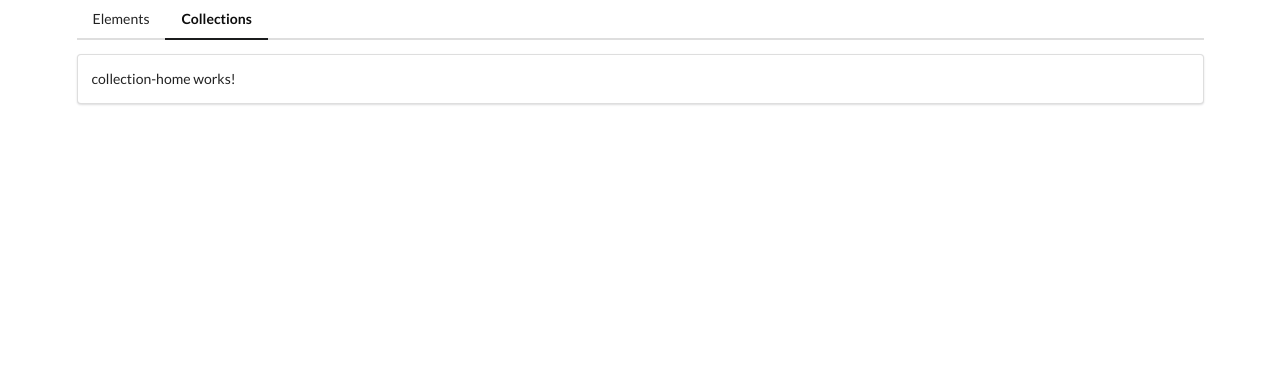
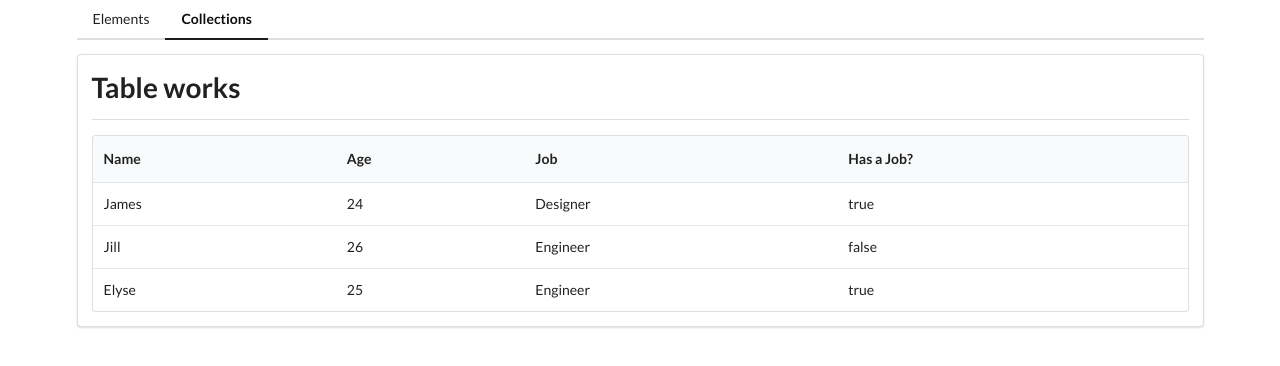
Before and after one commit to shashankdkte/ang_gri_comps, an Angular app: page /collections in a window 1280 px wide. Shown: the top 366 px of the page. Built offline with nearby package versions, Linux system fonts and the light colour scheme.

Commit message:
added table component

```diff
--- a/src/app/collections/collection-home/collection-home.component.html
+++ b/src/app/collections/collection-home/collection-home.component.html
@@ -1 +1,2 @@
-<p>collection-home works!</p>
+<app-divider>Table works</app-divider>
+<app-table class="striped celled" [data]="data" [headers]="headers"></app-table>
--- a/src/app/collections/collection-home/collection-home.component.ts
+++ b/src/app/collections/collection-home/collection-home.component.ts
@@ -3,8 +3,18 @@
 @Component({
   selector: 'app-collection-home',
   templateUrl: './collection-home.component.html',
-  styleUrls: ['./collection-home.component.css']
+  styleUrls: ['./collection-home.component.css'],
 })
 export class CollectionHomeComponent {
-
+  data = [
+    { name: 'James', age: 24, job: 'Designer', employed: true },
+    { name: 'Jill', age: 26, job: 'Engineer', employed: false },
+    { name: 'Elyse', age: 25, job: 'Engineer', employed: true },
+  ];
+  headers = [
+    { key: 'name', label: 'Name' },
+    { key: 'age', label: 'Age' },
+    { key: 'job', label: 'Job' },
+    { key: 'employed', label: 'Has a Job?' },
+  ];
 }
--- /dev/null
+++ b/src/app/collections/table/table.component.html
@@ -0,0 +1,16 @@
+<table [ngClass]="classNames" class="ui table">
+  <thead>
+    <tr>
+      <th *ngFor="let header of headers">
+        {{ header?.label }}
+      </th>
+    </tr>
+  </thead>
+  <tbody>
+    <tr *ngFor="let record of data">
+      <td *ngFor="let header of headers">
+        {{ record[header.key] }}
+      </td>
+    </tr>
+  </tbody>
+</table>
--- a/src/app/elements/element-home/element-home.component.html
+++ b/src/app/elements/element-home/element-home.component.html
@@ -1,4 +1,12 @@
 <app-divider> Placeholder Component </app-divider>
-<app-placeholder></app-placeholder>
+<app-placeholder [lines]="5"></app-placeholder>
 
 <app-divider> Segment Component </app-divider>
+<app-segment>
+  <!-- <header>
+    <i class="pdf file outline icon"></i>
+    No documents are listed for this customer.
+  </header> -->
+
+  <button class="ui primary button">Add Document</button>
+</app-segment>
--- a/src/app/elements/elements.module.ts
+++ b/src/app/elements/elements.module.ts
@@ -6,9 +6,10 @@
 import { ElementHomeComponent } from './element-home/element-home.component';
 import { PlaceholderComponent } from './placeholder/placeholder.component';
 import { SharedModule } from '../shared/shared.module';
+import { SegmentComponent } from './segment/segment.component';
 
 @NgModule({
-  declarations: [HomeComponent, ElementHomeComponent, PlaceholderComponent],
+  declarations: [HomeComponent, ElementHomeComponent, PlaceholderComponent, SegmentComponent],
   imports: [CommonModule, ElementsRoutingModule, SharedModule],
   exports: [],
 })
--- /dev/null
+++ b/src/app/elements/segment/segment.component.html
@@ -0,0 +1,6 @@
+<div class="ui placeholder segment">
+  <div class="ui icon header">
+    <ng-content select="header"></ng-content>
+  </div>
+  <ng-content></ng-content>
+</div>
```
Also changed, not shown: src/app/collections/collections.module.ts (+5 -9 lines), src/app/collections/table/table.component.ts (added, +12 -0 lines), src/app/elements/segment/segment.component.ts (added, +10 -0 lines), src/app/collections/table/table.component.css (added), src/app/elements/segment/segment.component.css (added), 2 other files (tests, documents, lock files or other folders).
